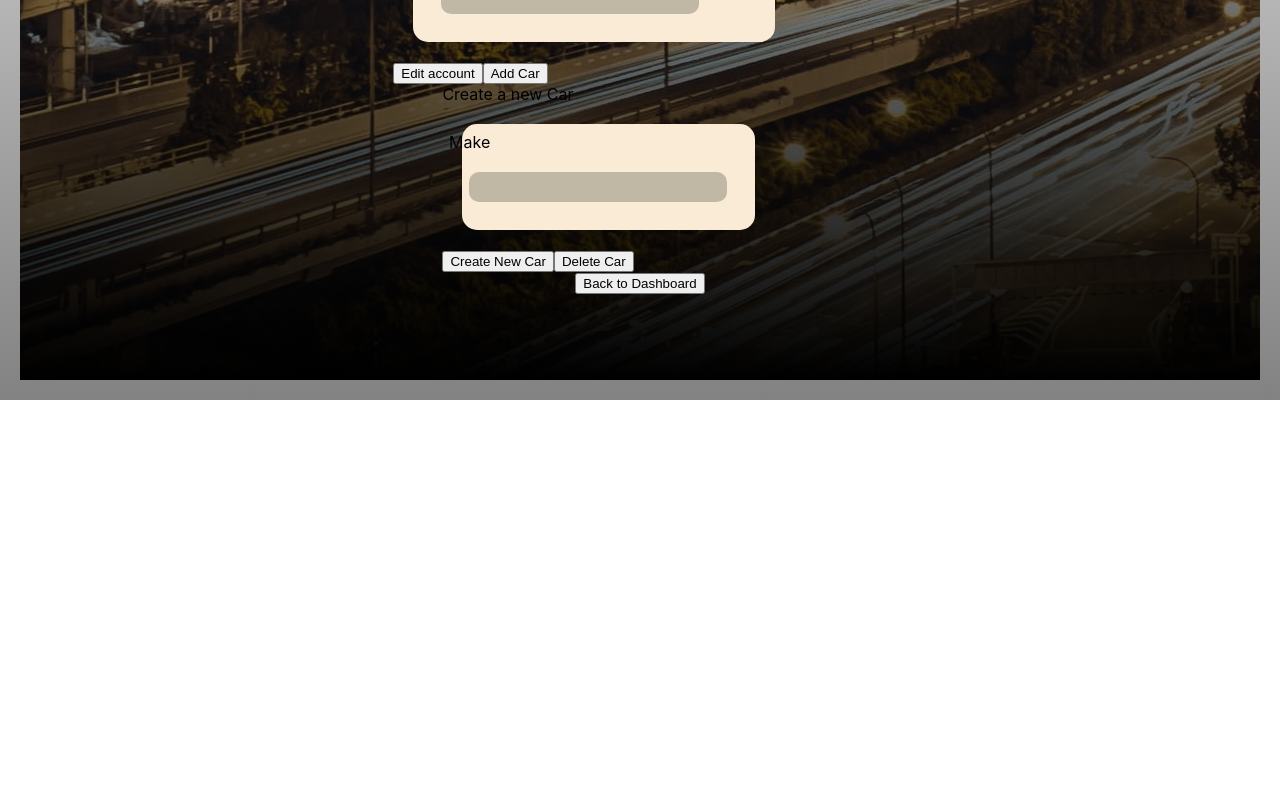
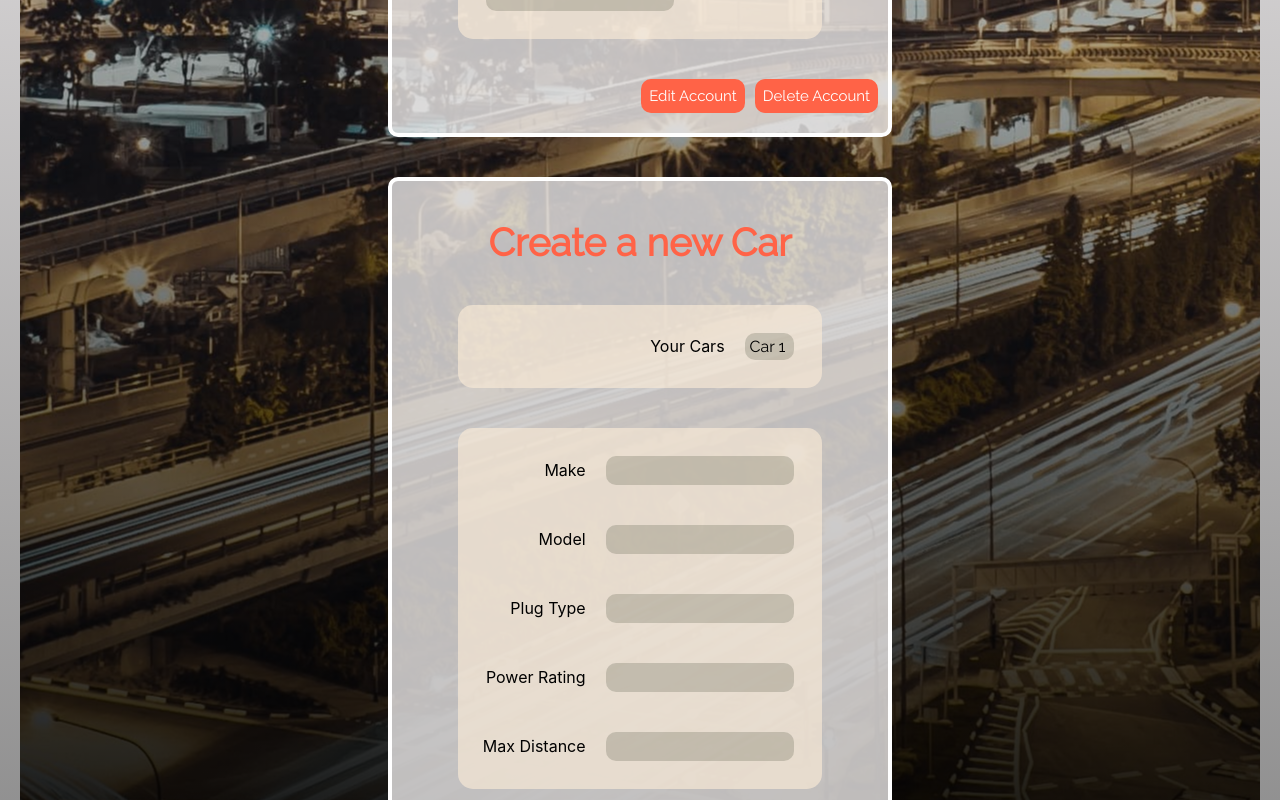
Before and after one commit to MaJaWh/ChargeUp, a React (Create React App) app: page /userAccount in a window 1280 px wide. Shown: the part 440-1240 px from the top of the page. Before the commit the page ends 840 px from the top, so only its background shows below. Built offline with nearby package versions, Linux system fonts and the light colour scheme.

Commit message:
Added styling to user account form and added fields to create vehicle

```diff
--- a/src/components/App.js
+++ b/src/components/App.js
@@ -11,9 +11,9 @@ function App() {
     <div className="wrapper">
       <BrowserRouter>
         <Routes>
-          <Route path="/landingPage" element={<LandingPage />} />
+          <Route path="/" element={<LandingPage />} />
           <Route path="/signUp" element={<SignUp />} />
-          <Route path="/" element={<Dashboard />} />
+          <Route path="/dashboard" element={<Dashboard />} />
           <Route path="/userAccount" element={<UserAccount />} />
         </Routes>
       </BrowserRouter>
--- a/src/components/userAccounts/User Account/UserAccount.css
+++ b/src/components/userAccounts/User Account/UserAccount.css
@@ -1,4 +1,19 @@
 @import url('https://fonts.googleapis.com/css2?family=Raleway&display=swap');
+
+
+h3 {
+    font-family: 'raleway';
+    font-size: 3vw;
+    color: tomato;
+    margin-bottom: 20px;
+    text-align: center;
+}
+
+.form__outer {
+    background-color: none;
+    width: auto;
+    height: 100%;
+}
 
 .user-account__image {
     display: flex;
@@ -9,6 +24,81 @@
                   url("../../../images/xavier-l-_3xRXB_CF5w-unsplash\(2\).jpg");
     background-position: center;
     background-repeat: no-repeat;
-    height: 100vh;
+    height: 100%;
     width: 100%;
 }
+
+.form {
+    width: 70%;
+    display: flex;
+    flex-direction: column;
+    align-items:flex-end;
+    padding: 8px;
+    margin: 20px;
+    background-color: rgba(250, 235, 215, 0.649);
+    border-radius: 15px;
+}
+
+.user-account__form-box{
+    background-color: rgba(240, 237, 238, 0.786);;
+    display: flex;
+    flex-direction: column;
+    align-items: center;
+    width: 40%;
+    border-radius: 10px;
+    border: solid 4px white;
+    margin: 20px;
+}
+.user-account__btn__outer-box {
+    width: 100%;
+    display: flex;
+    flex-direction: row;
+    justify-content: flex-end;
+    margin: 20px;
+
+}
+.user-account__btn {
+    width: 20%;
+    all: unset;
+    cursor: pointer;
+    color: white;
+    font-family: 'raleway';
+    padding: 8px;
+    font-size: 15px;
+    border: none;
+    display: block;
+    margin-right: 10px;
+    background-color: tomato;
+    border-radius: 10px;
+
+}
+
+.user-account__btn:hover {
+    transform: scale(1.1);
+}
+
+.form-control {
+    width: 40%;
+    all: unset;
+    margin: 20px;
+    padding: 5px;
+    background-color: #5c604d43;
+    border-radius: 10px;
+    font-family: 'raleway'
+
+}
+
+.form-control:hover {
+    cursor: pointer;
+    background-color: #5c604d97;
+    transition: 200ms;
+}
+
+.user-account__back-btn__outer-box {
+    display: flex;
+    flex-direction: row;
+    align-items: center;
+    width: 40%;
+    margin-top: 20px;
+    margin-bottom: 20px;
+}
--- a/src/components/userAccounts/User Account/UserAccount.jsx
+++ b/src/components/userAccounts/User Account/UserAccount.jsx
@@ -1,9 +1,11 @@
 import React, { useState } from 'react';
+import { useNavigate } from 'react-router-dom'
 import './UserAccount.css'
 
 function UserAccount() {
 
     const [newCar, setNewCar] = useState()
+    const navigate = useNavigate()
 
     const [form, setForm] = useState({
         name: "",
@@ -11,12 +13,16 @@ function UserAccount() {
         password: "",
         passwordConfirm: "",
     });
+    const dashboardHandler= (event) => {
+        event.preventDefault()
+        navigate('/dashboard')
+    }
 
     return(
         <div className='user-account__outer'>
             <div className='user-account__image'>
             <div className='user-account__form-box'>
-            <div>Edit User Details</div>
+            <h3>Edit User Details</h3>
              <form className='form'>
                     <div className='form-group'>
                             <label htmlFor="name">Name</label>
@@ -59,11 +65,28 @@ function UserAccount() {
                             />
                         </div>
                     </form>
-                <button className='user-account__btn'>Edit account</button>
-                <button className='user-account__btn'>Add Car</button>
+                    <div className='user-account__btn__outer-box'>
+                        <button className='user-account__btn'>Edit Account</button>
+                        <button className='user-account__btn'>Delete Account</button>
+                    </div>
             </div>
-            <div className='user-account__add-car'>
-                <div>Create a new Car</div>
+            <div className='user-account__form-box'>
+                <h3>Create a new Car</h3>
+                <form className='form'>
+                    <div className='form-group'>
+                        <label htmlFor="mycars">Your Cars</label>
+                            <select
+                            type="text"
+                            className='form-control'
+                            id='mycars'
+                            >
+                                <option>Car 1</option>
+                                <option>Car 2</option>
+                                <option>Car 3</option>
+                                <option>Car 4</option>
+                            </select>
+                    </div>
+                </form>
                 <form className='form'>
                     <div className='form-group'>
                         <label htmlFor="name">Make</label>
@@ -75,12 +98,55 @@ function UserAccount() {
                             onChange={(e) => setNewCar({...form,  model: e.target.value })}
                             />
                     </div>
+                    <div className='form-group'>
+                        <label htmlFor="name">Model</label>
+                            <input
+                            type="text"
+                            className='form-control'
+                            id='make'
+                            value={form.model}
+                            onChange={(e) => setNewCar({...form,  model: e.target.value })}
+                            />
+                    </div>
+                    <div className='form-group'>
+                        <label htmlFor="name">Plug Type</label>
+                            <input
+                            type="text"
+                            className='form-control'
+                            id='plugtype'
+                            value={form.plugtype}
+                            onChange={(e) => setNewCar({...form,  model: e.target.value })}
+                            />
+                    </div>
+                    <div className='form-group'>
+                        <label htmlFor="name">Power Rating</label>
+                            <input
+                            type="text"
+                            className='form-control'
+                            id='make'
+                            value={form.powerrating}
+                            onChange={(e) => setNewCar({...form,  model: e.target.value })}
+                            />
+                    </div>
+                    <div className='form-group'>
+                        <label htmlFor="name">Max Distance</label>
+                            <input
+                            type="text"
+                            className='form-control'
+                            id='make'
+                            value={form.maxdistance}
+                            onChange={(e) => setNewCar({...form,  model: e.target.value })}
+                            />
+                    </div>
                 </form>
-                <button className='user-account__btn'>Create New Car</button>
-                <button className='user-account__btn'>Delete Car</button>
+                <div className='user-account__btn__outer-box'>
+                    <button className='user-account__btn'>Create New Car</button>
+                    <button className='user-account__btn'>Delete Car</button>
+                    <button className='user-account__btn'>Edit Car</button>
+                </div>
             </div>
-            <div>
-                <button className='user-account__btn'>Back to Dashboard</button>
+            <div className='user-account__back-btn__outer-box'>
+                <button onClick={dashboardHandler}className='user-account__btn'>Back to Dashboard</button>
             </div>
             </div>
         </div>
--- a/src/components/userAccounts/signUp.jsx
+++ b/src/components/userAccounts/signUp.jsx
@@ -31,7 +31,7 @@ function CreateAccount() {
         const userResponse = await response.json()
         if(userResponse.token) {
             setToken(userResponse.token)
-            navigate('/')
+            navigate('/dashboard')
         } else {
             alert('User not created')
         }
@@ -91,7 +91,7 @@ function CreateAccount() {
                                         className="btn btn-primary"
                                     />
                                 </div>
-                            <Link to="/landingPage" className="btn">Go Back</Link>
+                            <Link to="/" className="btn">Go Back</Link>
                         </div>
                     </form>
                 </div>
--- a/src/styles/LandingPage.css
+++ b/src/styles/LandingPage.css
@@ -47,11 +47,11 @@ h1 {
     border: 5px solid white;
 }
 
-/* .login__button-div {
-    display: flex;
-    flex-direction: column;
-    width: 50%;
-} */
+.login__button-div {
+    margin: auto;
+    margin-bottom: 20px;
+    width: 100%;
+}
 
 .login__button-box {
     width: 40%;
--- a/src/styles/signUp.css
+++ b/src/styles/signUp.css
@@ -35,7 +35,7 @@ h3 {
     align-items:flex-end;
     padding: 8px;
     margin: 20px;
-    background-color: antiquewhite;
+    background-color: rgba(250, 235, 215, 0.649);
     border-radius: 15px;
 }
 
@@ -46,6 +46,7 @@ h3 {
     align-items: center;
     width: 40%;
     border-radius: 10px;
+    border: solid 4px white
 }
 .btn__outer-box {
     display: flex;
@@ -75,7 +76,7 @@ h3 {
     all: unset;
     margin: 20px;
     padding: 5px;
-    background-color: #5c604d5e;
+    background-color: #5c604d43;
     border-radius: 10px;
 
 }
```
